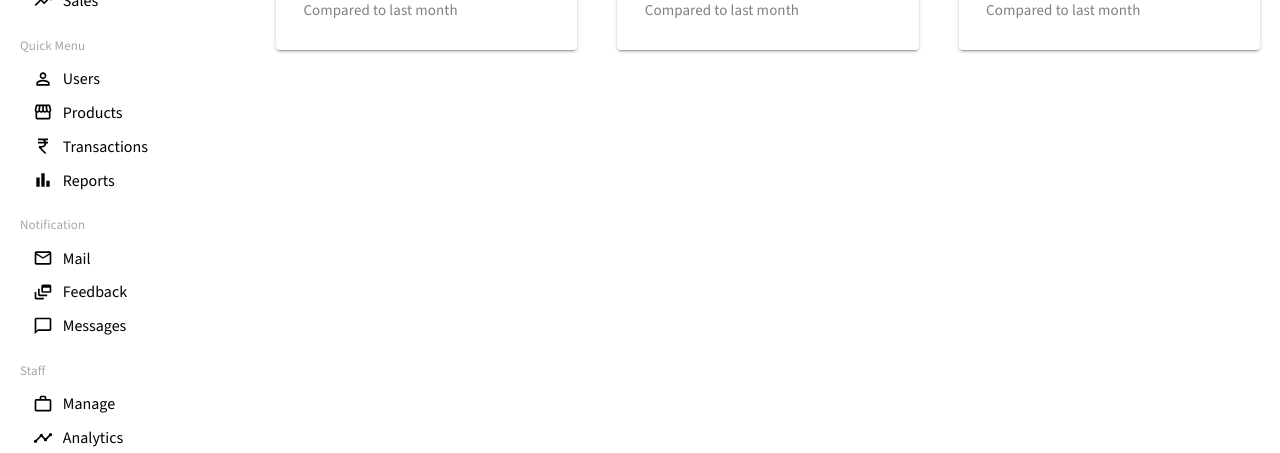
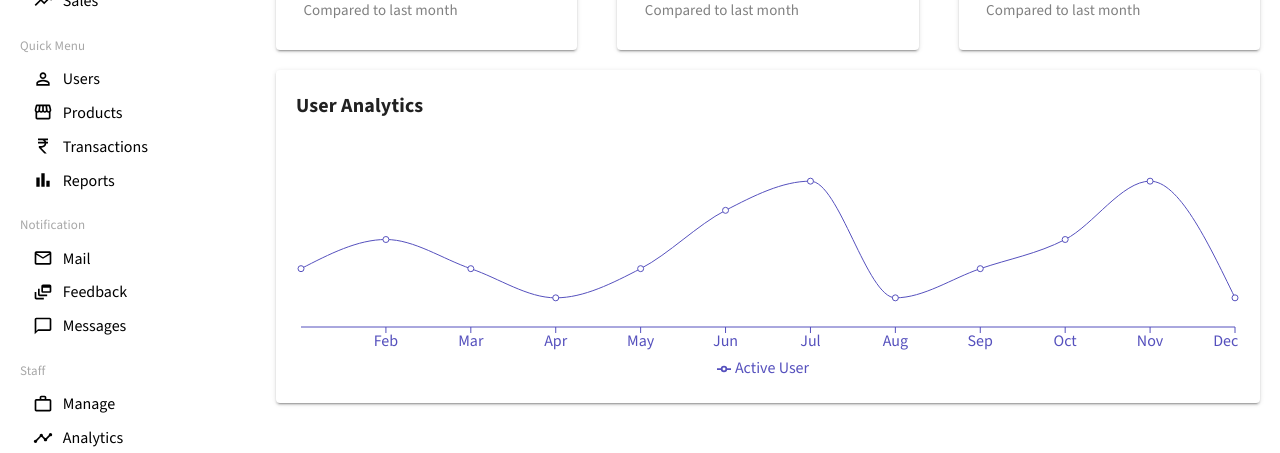
Before and after one commit to IM-Suryakant-Kumar/admin-dashboard, a React (Vite) app: page / in a window 1280 px wide. Shown: the part 181-634 px from the top of the page. Built offline with nearby package versions, Linux system fonts and the light colour scheme.

Commit message:
feat: Added Chart

```diff
--- a/package.json
+++ b/package.json
@@ -16,7 +16,8 @@
     "@mui/material": "^5.14.0",
     "react": "^18.2.0",
     "react-dom": "^18.2.0",
-    "react-router-dom": "^6.14.1"
+    "react-router-dom": "^6.14.1",
+    "recharts": "^2.7.2"
   },
   "devDependencies": {
     "@types/react": "^18.2.14",
--- /dev/null
+++ b/src/components/Chart.jsx
@@ -0,0 +1,49 @@
+import {
+	CartesianGrid,
+	Legend,
+	Line,
+	LineChart,
+	ResponsiveContainer,
+	Tooltip,
+	XAxis,
+} from "recharts";
+import { Container, Title } from "../styles/chart.sc";
+
+const Chart = ({ title, data, dataKey, grid }) => {
+	return (
+		<Container elevation={2}>
+			<Title
+				variant="h6"
+				component="h1"
+			>
+				{title}
+			</Title>
+			<ResponsiveContainer
+				width="100%"
+				aspect={4 / 1}
+			>
+				<LineChart data={data}>
+					<XAxis
+						dataKey="name"
+						stroke="#5550bd"
+					/>
+					<Line
+						type="monotone"
+						dataKey={dataKey}
+						stroke="#5550bd"
+					/>
+					<Tooltip />
+					{grid && (
+						<CartesianGrid
+							stroke="#e0dfdf"
+							strokeDasharray="5 5"
+						/>
+					)}
+					<Legend />
+				</LineChart>
+			</ResponsiveContainer>
+		</Container>
+	);
+};
+
+export default Chart;
--- /dev/null
+++ b/src/dummyData.json
@@ -0,0 +1,50 @@
+[
+    {
+        "name": "Jan",
+        "Active User": 2000
+    },
+    {
+        "name": "Feb",
+        "Active User": 3000
+    },
+    {
+        "name": "Mar",
+        "Active User": 2000
+    },
+    {
+        "name": "Apr",
+        "Active User": 1000
+    },
+    {
+        "name": "May",
+        "Active User": 2000
+    },
+    {
+        "name": "Jun",
+        "Active User": 4000
+    },
+    {
+        "name": "Jul",
+        "Active User": 5000
+    },
+    {
+        "name": "Aug",
+        "Active User": 1000
+    },
+    {
+        "name": "Sep",
+        "Active User": 2000
+    },
+    {
+        "name": "Oct",
+        "Active User": 3000
+    },
+    {
+        "name": "Nov",
+        "Active User": 5000
+    },
+    {
+        "name": "Dec",
+        "Active User": 1000
+    }
+]
--- a/src/pages/Home.jsx
+++ b/src/pages/Home.jsx
@@ -1,10 +1,13 @@
+import Chart from "../components/Chart"
 import FeaturedInfo from "../components/FeaturedInfo"
 import { Container } from "../styles/home.sc"
+import userData from "../dummyData.json";
 
 const Home = () => {
   return (
     <Container component="section">
         <FeaturedInfo />
+        <Chart data={userData} title="User Analytics" dataKey="Active User" />
     </Container>
   )
 }
--- /dev/null
+++ b/src/styles/chart.sc.jsx
@@ -0,0 +1,12 @@
+import styled from "@emotion/styled";
+import { Paper, Typography } from "@mui/material";
+
+export const Container = styled(Paper)`
+	margin: 1.25em;
+	padding: 1.25em;
+`;
+
+export const Title = styled(Typography)`
+    margin-bottom: 1.25em;
+    font-weight: 700;
+`;
```
Also changed, not shown: 1 other file (tests, documents, lock files or other folders).
